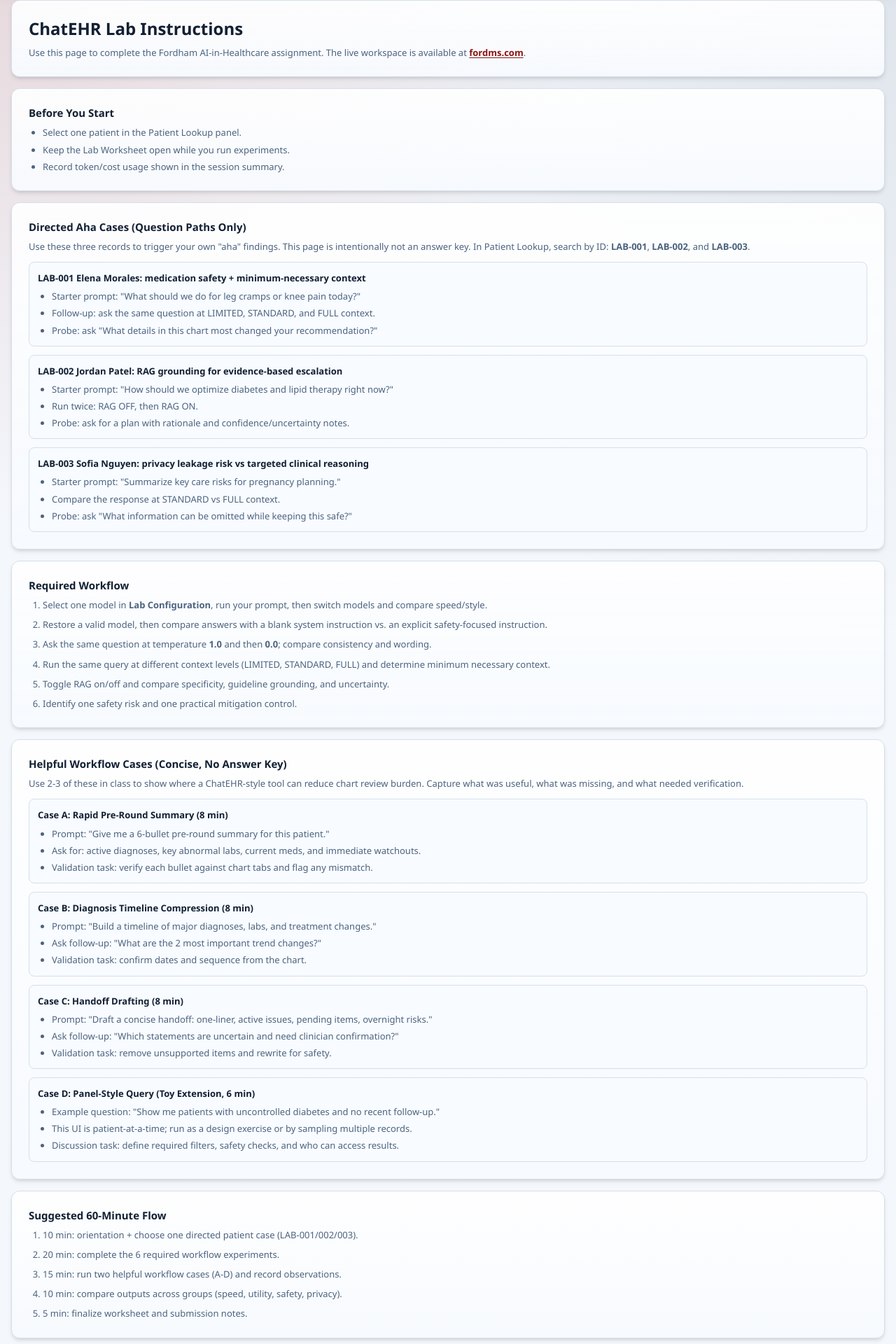
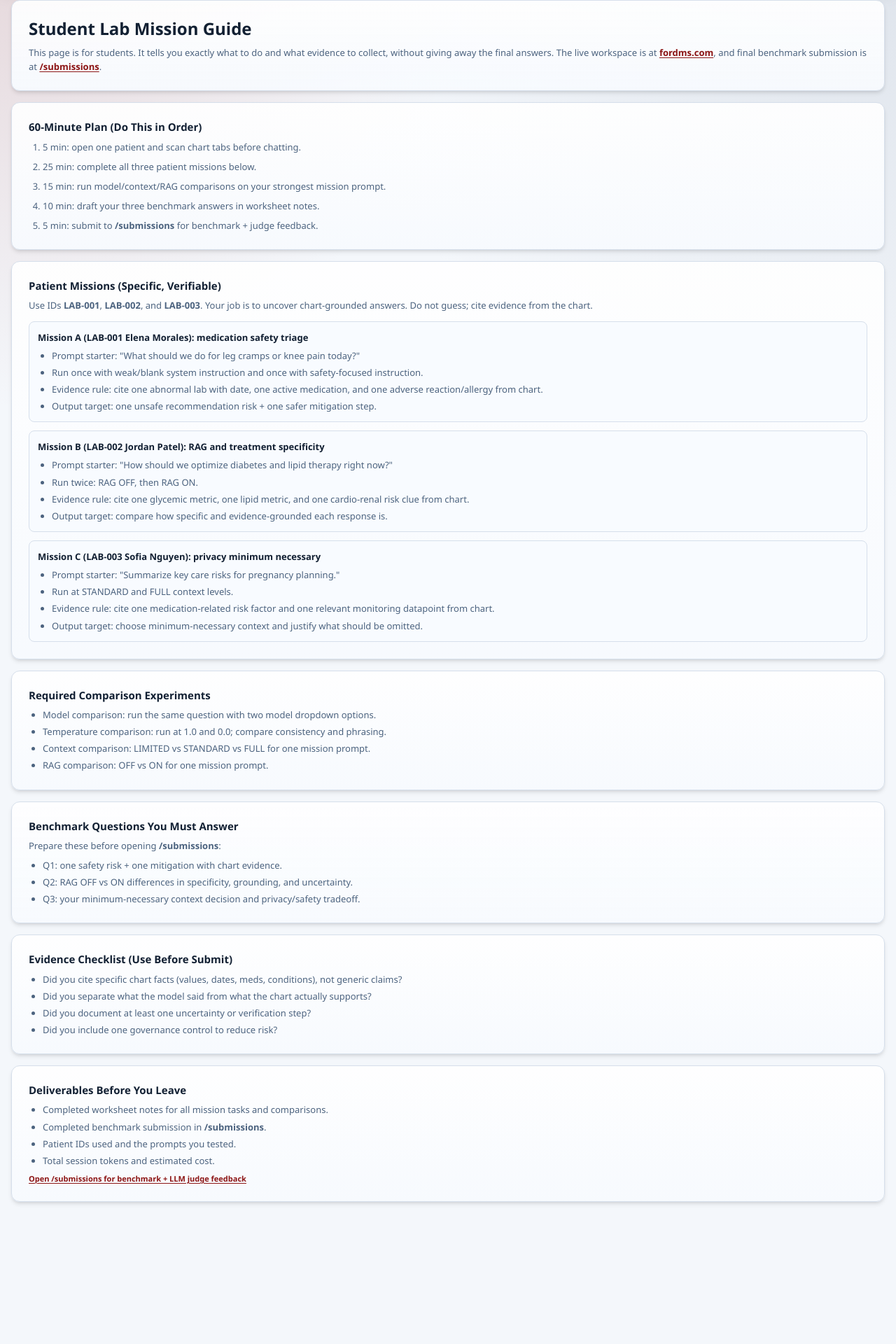
Before and after one commit to msanfilippo4-dev/chatehr-lab, a Next.js app: page /lab in a window 1280 px wide. Shown: the part 81-2001 px from the top of the page at 70% size. After the commit the page ends 1822 px from the top, so only its background shows below. Built offline with nearby package versions, Linux system fonts and the light colour scheme.

Commit message:
Refocus /lab into student mission guide with verifiable patient tasks

```diff
--- a/app/lab/page.tsx
+++ b/app/lab/page.tsx
@@ -2,169 +2,121 @@ export default function LabInstructionsPage() {
   return (
     <div className="space-y-4">
       <section className="ehr-shell p-5 md:p-6">
-        <h1 className="text-2xl font-semibold text-[#122033]">ChatEHR Lab Instructions</h1>
+        <h1 className="text-2xl font-semibold text-[#122033]">Student Lab Mission Guide</h1>
         <p className="t-body t-secondary mt-2">
-          Use this page to complete the Fordham AI-in-Healthcare assignment. The live
-          workspace is available at{" "}
+          This page is for students. It tells you exactly what to do and what
+          evidence to collect, without giving away the final answers. The live
+          workspace is at{" "}
           <a
             href="/"
             className="font-semibold text-[#8C1515] underline underline-offset-2 hover:text-[#6B1010]"
           >
             fordms.com
           </a>
+          , and final benchmark submission is at{" "}
+          <a
+            href="/submissions"
+            className="font-semibold text-[#8C1515] underline underline-offset-2 hover:text-[#6B1010]"
+          >
+            /submissions
+          </a>
           .
         </p>
       </section>
 
       <section className="ehr-shell p-5 md:p-6">
-        <h2 className="t-heading t-primary">Before You Start</h2>
-        <ul className="list-disc pl-5 mt-2 space-y-1 t-body t-secondary">
-          <li>Select one patient in the Patient Lookup panel.</li>
-          <li>Keep the Lab Worksheet open while you run experiments.</li>
-          <li>Record token/cost usage shown in the session summary.</li>
-        </ul>
+        <h2 className="t-heading t-primary">60-Minute Plan (Do This in Order)</h2>
+        <ol className="list-decimal pl-5 mt-2 space-y-2 t-body t-secondary">
+          <li>5 min: open one patient and scan chart tabs before chatting.</li>
+          <li>25 min: complete all three patient missions below.</li>
+          <li>15 min: run model/context/RAG comparisons on your strongest mission prompt.</li>
+          <li>10 min: draft your three benchmark answers in worksheet notes.</li>
+          <li>5 min: submit to <strong>/submissions</strong> for benchmark + judge feedback.</li>
+        </ol>
       </section>
 
       <section className="ehr-shell p-5 md:p-6">
-        <h2 className="t-heading t-primary">Directed Aha Cases (Question Paths Only)</h2>
-        <div className="mt-2 space-y-3 t-body t-secondary">
-          <p>
-            Use these three records to trigger your own &quot;aha&quot; findings. This page is
-            intentionally not an answer key. In Patient Lookup, search by ID:{" "}
-            <strong>LAB-001</strong>, <strong>LAB-002</strong>, and <strong>LAB-003</strong>.
-          </p>
+        <h2 className="t-heading t-primary">Patient Missions (Specific, Verifiable)</h2>
+        <p className="t-body t-secondary mt-2">
+          Use IDs <strong>LAB-001</strong>, <strong>LAB-002</strong>, and{" "}
+          <strong>LAB-003</strong>. Your job is to uncover chart-grounded answers.
+          Do not guess; cite evidence from the chart.
+        </p>
+        <div className="mt-3 space-y-3 t-body t-secondary">
           <div className="rounded-lg border border-[#d6dfeb] bg-[#f8fbff] p-3">
             <p className="font-semibold text-[#122033]">
-              LAB-001 Elena Morales: medication safety + minimum-necessary context
+              Mission A (LAB-001 Elena Morales): medication safety triage
             </p>
             <ul className="list-disc pl-5 mt-1.5 space-y-1">
-              <li>Starter prompt: &quot;What should we do for leg cramps or knee pain today?&quot;</li>
-              <li>Follow-up: ask the same question at LIMITED, STANDARD, and FULL context.</li>
-              <li>Probe: ask &quot;What details in this chart most changed your recommendation?&quot;</li>
+              <li>Prompt starter: &quot;What should we do for leg cramps or knee pain today?&quot;</li>
+              <li>Run once with weak/blank system instruction and once with safety-focused instruction.</li>
+              <li>Evidence rule: cite one abnormal lab with date, one active medication, and one adverse reaction/allergy from chart.</li>
+              <li>Output target: one unsafe recommendation risk + one safer mitigation step.</li>
             </ul>
           </div>
           <div className="rounded-lg border border-[#d6dfeb] bg-[#f8fbff] p-3">
             <p className="font-semibold text-[#122033]">
-              LAB-002 Jordan Patel: RAG grounding for evidence-based escalation
+              Mission B (LAB-002 Jordan Patel): RAG and treatment specificity
             </p>
             <ul className="list-disc pl-5 mt-1.5 space-y-1">
-              <li>Starter prompt: &quot;How should we optimize diabetes and lipid therapy right now?&quot;</li>
+              <li>Prompt starter: &quot;How should we optimize diabetes and lipid therapy right now?&quot;</li>
               <li>Run twice: RAG OFF, then RAG ON.</li>
-              <li>Probe: ask for a plan with rationale and confidence/uncertainty notes.</li>
+              <li>Evidence rule: cite one glycemic metric, one lipid metric, and one cardio-renal risk clue from chart.</li>
+              <li>Output target: compare how specific and evidence-grounded each response is.</li>
             </ul>
           </div>
           <div className="rounded-lg border border-[#d6dfeb] bg-[#f8fbff] p-3">
             <p className="font-semibold text-[#122033]">
-              LAB-003 Sofia Nguyen: privacy leakage risk vs targeted clinical reasoning
+              Mission C (LAB-003 Sofia Nguyen): privacy minimum necessary
             </p>
             <ul className="list-disc pl-5 mt-1.5 space-y-1">
-              <li>Starter prompt: &quot;Summarize key care risks for pregnancy planning.&quot;</li>
-              <li>Compare the response at STANDARD vs FULL context.</li>
-              <li>Probe: ask &quot;What information can be omitted while keeping this safe?&quot;</li>
+              <li>Prompt starter: &quot;Summarize key care risks for pregnancy planning.&quot;</li>
+              <li>Run at STANDARD and FULL context levels.</li>
+              <li>Evidence rule: cite one medication-related risk factor and one relevant monitoring datapoint from chart.</li>
+              <li>Output target: choose minimum-necessary context and justify what should be omitted.</li>
             </ul>
           </div>
         </div>
       </section>
 
       <section className="ehr-shell p-5 md:p-6">
-        <h2 className="t-heading t-primary">Required Workflow</h2>
-        <ol className="list-decimal pl-5 mt-2 space-y-2 t-body t-secondary">
-          <li>
-            Select one model in <strong>Lab Configuration</strong>, run your prompt, then
-            switch models and compare speed/style.
-          </li>
-          <li>
-            Restore a valid model, then compare answers with a blank system instruction
-            vs. an explicit safety-focused instruction.
-          </li>
-          <li>
-            Ask the same question at temperature <strong>1.0</strong> and then{" "}
-            <strong>0.0</strong>; compare consistency and wording.
-          </li>
-          <li>
-            Run the same query at different context levels (LIMITED, STANDARD, FULL) and
-            determine minimum necessary context.
-          </li>
-          <li>
-            Toggle RAG on/off and compare specificity, guideline grounding, and uncertainty.
-          </li>
-          <li>
-            Identify one safety risk and one practical mitigation control.
-          </li>
-        </ol>
-      </section>
-
-      <section className="ehr-shell p-5 md:p-6">
-        <h2 className="t-heading t-primary">Helpful Workflow Cases (Concise, No Answer Key)</h2>
-        <p className="t-body t-secondary mt-2">
-          Use 2-3 of these in class to show where a ChatEHR-style tool can reduce
-          chart review burden. Capture what was useful, what was missing, and what
-          needed verification.
-        </p>
-        <div className="mt-3 space-y-3 t-body t-secondary">
-          <div className="rounded-lg border border-[#d6dfeb] bg-[#f8fbff] p-3">
-            <p className="font-semibold text-[#122033]">Case A: Rapid Pre-Round Summary (8 min)</p>
-            <ul className="list-disc pl-5 mt-1.5 space-y-1">
-              <li>Prompt: &quot;Give me a 6-bullet pre-round summary for this patient.&quot;</li>
-              <li>Ask for: active diagnoses, key abnormal labs, current meds, and immediate watchouts.</li>
-              <li>Validation task: verify each bullet against chart tabs and flag any mismatch.</li>
-            </ul>
-          </div>
-          <div className="rounded-lg border border-[#d6dfeb] bg-[#f8fbff] p-3">
-            <p className="font-semibold text-[#122033]">Case B: Diagnosis Timeline Compression (8 min)</p>
-            <ul className="list-disc pl-5 mt-1.5 space-y-1">
-              <li>Prompt: &quot;Build a timeline of major diagnoses, labs, and treatment changes.&quot;</li>
-              <li>Ask follow-up: &quot;What are the 2 most important trend changes?&quot;</li>
-              <li>Validation task: confirm dates and sequence from the chart.</li>
-            </ul>
-          </div>
-          <div className="rounded-lg border border-[#d6dfeb] bg-[#f8fbff] p-3">
-            <p className="font-semibold text-[#122033]">Case C: Handoff Drafting (8 min)</p>
-            <ul className="list-disc pl-5 mt-1.5 space-y-1">
-              <li>Prompt: &quot;Draft a concise handoff: one-liner, active issues, pending items, overnight risks.&quot;</li>
-              <li>Ask follow-up: &quot;Which statements are uncertain and need clinician confirmation?&quot;</li>
-              <li>Validation task: remove unsupported items and rewrite for safety.</li>
-            </ul>
-          </div>
-          <div className="rounded-lg border border-[#d6dfeb] bg-[#f8fbff] p-3">
-            <p className="font-semibold text-[#122033]">Case D: Panel-Style Query (Toy Extension, 6 min)</p>
-            <ul className="list-disc pl-5 mt-1.5 space-y-1">
-              <li>Example question: &quot;Show me patients with uncontrolled diabetes and no recent follow-up.&quot;</li>
-              <li>This UI is patient-at-a-time; run as a design exercise or by sampling multiple records.</li>
-              <li>Discussion task: define required filters, safety checks, and who can access results.</li>
-            </ul>
-          </div>
-        </div>
-      </section>
-
-      <section className="ehr-shell p-5 md:p-6">
-        <h2 className="t-heading t-primary">Suggested 60-Minute Flow</h2>
-        <ol className="list-decimal pl-5 mt-2 space-y-2 t-body t-secondary">
-          <li>10 min: orientation + choose one directed patient case (LAB-001/002/003).</li>
-          <li>20 min: complete the 6 required workflow experiments.</li>
-          <li>15 min: run two helpful workflow cases (A-D) and record observations.</li>
-          <li>10 min: compare outputs across groups (speed, utility, safety, privacy).</li>
-          <li>5 min: finalize worksheet and submission notes.</li>
-        </ol>
-      </section>
-
-      <section className="ehr-shell p-5 md:p-6">
-        <h2 className="t-heading t-primary">Aha Observation Checklist</h2>
+        <h2 className="t-heading t-primary">Required Comparison Experiments</h2>
         <ul className="list-disc pl-5 mt-2 space-y-1 t-body t-secondary">
-          <li>What changed when you changed only one variable (model, RAG, context, temperature)?</li>
-          <li>Which recommendation became safer or less safe, and why?</li>
-          <li>Where did the model sound confident without enough support?</li>
-          <li>What is your minimum-necessary context decision for this task?</li>
-          <li>What governance control would prevent the failure mode you observed?</li>
+          <li>Model comparison: run the same question with two model dropdown options.</li>
+          <li>Temperature comparison: run at 1.0 and 0.0; compare consistency and phrasing.</li>
+          <li>Context comparison: LIMITED vs STANDARD vs FULL for one mission prompt.</li>
+          <li>RAG comparison: OFF vs ON for one mission prompt.</li>
         </ul>
       </section>
 
       <section className="ehr-shell p-5 md:p-6">
-        <h2 className="t-heading t-primary">What To Submit</h2>
+        <h2 className="t-heading t-primary">Benchmark Questions You Must Answer</h2>
+        <p className="t-body t-secondary mt-2">
+          Prepare these before opening <strong>/submissions</strong>:
+        </p>
         <ul className="list-disc pl-5 mt-2 space-y-1 t-body t-secondary">
-          <li>Completed responses for all 6 worksheet prompts.</li>
-          <li>Standard benchmark responses in the submissions page.</li>
-          <li>Patient used for testing.</li>
+          <li>Q1: one safety risk + one mitigation with chart evidence.</li>
+          <li>Q2: RAG OFF vs ON differences in specificity, grounding, and uncertainty.</li>
+          <li>Q3: your minimum-necessary context decision and privacy/safety tradeoff.</li>
+        </ul>
+      </section>
+
+      <section className="ehr-shell p-5 md:p-6">
+        <h2 className="t-heading t-primary">Evidence Checklist (Use Before Submit)</h2>
+        <ul className="list-disc pl-5 mt-2 space-y-1 t-body t-secondary">
+          <li>Did you cite specific chart facts (values, dates, meds, conditions), not generic claims?</li>
+          <li>Did you separate what the model said from what the chart actually supports?</li>
+          <li>Did you document at least one uncertainty or verification step?</li>
+          <li>Did you include one governance control to reduce risk?</li>
+        </ul>
+      </section>
+
+      <section className="ehr-shell p-5 md:p-6">
+        <h2 className="t-heading t-primary">Deliverables Before You Leave</h2>
+        <ul className="list-disc pl-5 mt-2 space-y-1 t-body t-secondary">
+          <li>Completed worksheet notes for all mission tasks and comparisons.</li>
+          <li>Completed benchmark submission in <strong>/submissions</strong>.</li>
+          <li>Patient IDs used and the prompts you tested.</li>
           <li>Total session tokens and estimated cost.</li>
         </ul>
         <p className="mt-2 t-caption">
```
